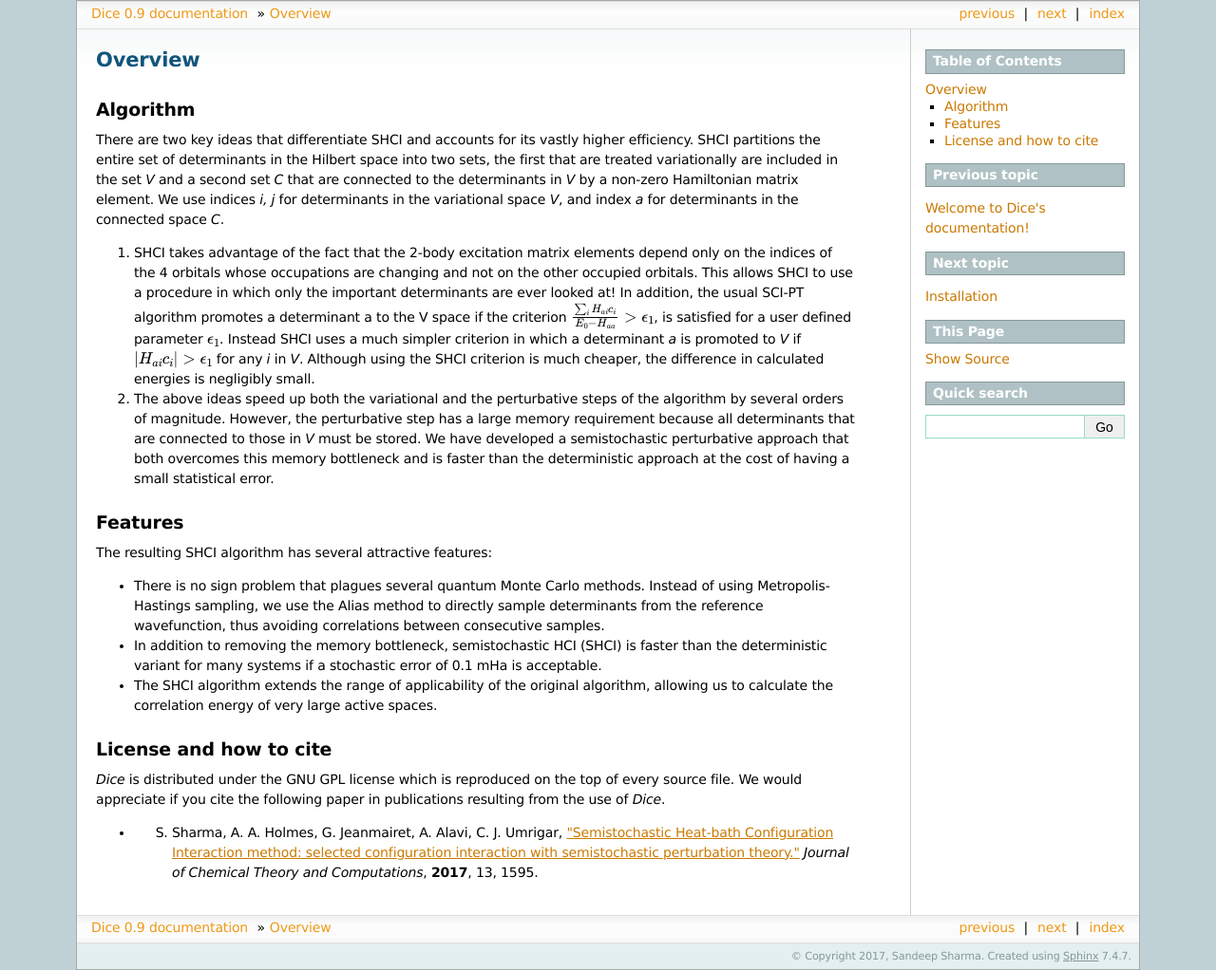
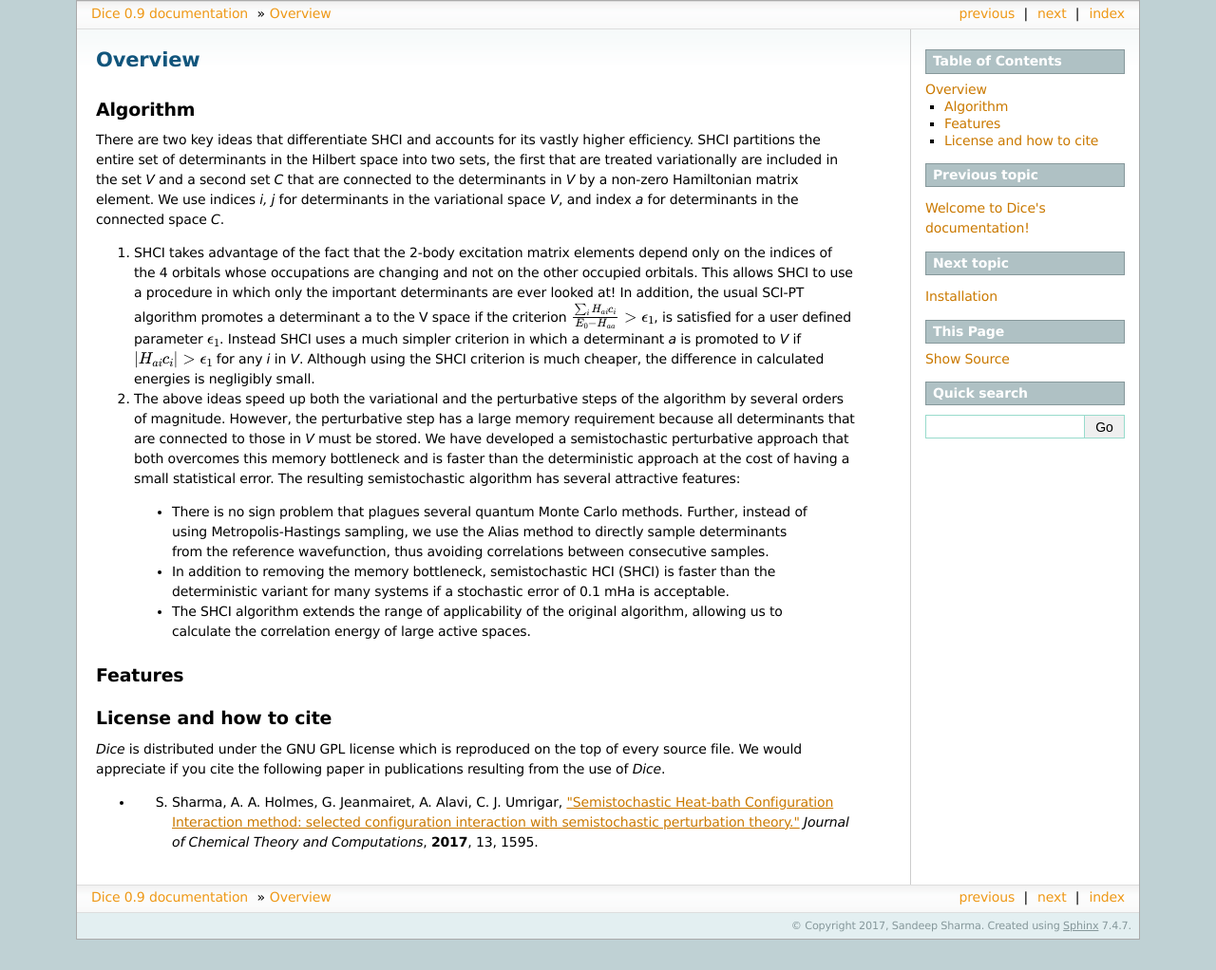
Before and after one commit to sanshar/Dice, a Sphinx documentation site: the page built from docs/overview.rst, in a window 1280 px wide. Shown: the whole page at 95% size. Built offline with Sphinx 7.4.7, drawn with Linux system fonts in a browser that asks for light colours; after the commit the page ends 990 px from its top, so only the background shows below that.

Commit message:
small typos

```diff
--- a/docs/index.rst
+++ b/docs/index.rst
@@ -8,7 +8,7 @@ Welcome to Dice's documentation!
 .. figure::  images/dice.jpg
    :width: 80px
    :align:   left
-*Dice* implements the semistochastic heat bath configuration interaction (SHCI) algorithm for *ab initio* Hamiltonian of a quantum chemical system. Unlike full configuration interaction (FCI), SHCI can be used to treat active spaces containing 30-100 orbitals. SHCI is able to accomplish this by taking advantage of the fact that although the full Hilbert space may be enormous, only a small fraction of the determinants in the space have appreciable coefficients. Compared to other methods in its class SHCI is often not only orders of magnitude faster, it also does not suffer from a serious memory bottleneck that plauges such methods. The resulting algorithm as implemented in Dice allows us to treat large benchmark systems such as the Chromium dimer and Mn-Salen (a challenging bioinorganic cluster) at a cost that is often an order of magnitude faster than either density matrix renormalization group (DMRG) or full configuration interaction quantum Monte Carlo (FCIQMC). Thus if you are interested in performing multireference calculations with active space containing several tens to hundreds of orbitals, SHCI might be an ideal choice for you.
+*Dice* implements the semistochastic heat bath configuration interaction (SHCI) algorithm for *ab initio* Hamiltonian of a quantum chemical system. Unlike full configuration interaction (FCI), SHCI can be used to treat active spaces containing 30-100 orbitals. SHCI is able to accomplish this by taking advantage of the fact that although the full Hilbert space may be enormous, only a small fraction of the determinants in the space have appreciable coefficients. Compared to other methods in its class SHCI is often not only orders of magnitude faster, it also does not suffer from a serious memory bottleneck that plauges such methods. The resulting algorithm as implemented in Dice allows us to treat difficult benchmark systems such as the Chromium dimer and Mn-Salen (a challenging bioinorganic cluster) at a cost that is often an order of magnitude faster than either density matrix renormalization group (DMRG) or full configuration interaction quantum Monte Carlo (FCIQMC). Thus if you are interested in performing multireference calculations with active space containing several tens to hundreds of orbitals, SHCI might be an ideal choice for you.
 
 
 Contents:
--- a/docs/overview.rst
+++ b/docs/overview.rst
@@ -6,17 +6,18 @@ There are two key ideas that differentiate SHCI and accounts for its vastly high
 
 1. SHCI takes advantage of the fact that the 2-body excitation matrix elements depend only on the indices of the 4 orbitals whose occupations are changing and not on the other occupied orbitals. This allows SHCI to use a procedure in which only the important determinants are ever looked at! In addition, the usual SCI-PT algorithm promotes a determinant a to the V space if the criterion :math:`\frac{\sum_i H_{ai} c_i}{E_0 - H_{aa}} > \epsilon_1`, is satisfied for a user defined parameter :math:`\epsilon_1`. Instead SHCI uses a much simpler criterion in which a determinant *a* is promoted to *V* if :math:`|H_{ai}c_i| > \epsilon_1` for any *i* in *V*. Although using the SHCI criterion is much cheaper, the difference in calculated energies is negligibly small.
 
-2. The above ideas speed up both the variational and the perturbative steps of the algorithm by several orders of magnitude. However, the perturbative step has a large memory requirement because all determinants that are connected to those in *V* must be stored. We have developed a semistochastic perturbative approach that both overcomes this memory bottleneck and is faster than the deterministic approach at the cost of having a small statistical error.
+2. The above ideas speed up both the variational and the perturbative steps of the algorithm by several orders of magnitude. However, the perturbative step has a large memory requirement because all determinants that are connected to those in *V* must be stored. We have developed a semistochastic perturbative approach that both overcomes this memory bottleneck and is faster than the deterministic approach at the cost of having a small statistical error. The resulting semistochastic algorithm has several attractive features:
+
+
+ * There is no sign problem that plagues several quantum Monte Carlo methods. Further, instead of using Metropolis-Hastings sampling, we use the Alias method to directly sample determinants from the reference wavefunction, thus avoiding correlations between consecutive samples.
+
+ * In addition to removing the memory bottleneck, semistochastic HCI (SHCI) is faster than the deterministic variant for many systems if a stochastic error of 0.1 mHa is acceptable.
+
+ * The SHCI algorithm extends the range of applicability of the original algorithm, allowing us to calculate the correlation energy of large active spaces.
 
 Features
 --------
-The resulting SHCI algorithm has several attractive features:
 
-* There is no sign problem that plagues several quantum Monte Carlo methods. Instead of using Metropolis-Hastings sampling, we use the Alias method to directly sample determinants from the reference wavefunction, thus avoiding correlations between consecutive samples.
-
-* In addition to removing the memory bottleneck, semistochastic HCI (SHCI) is faster than the deterministic variant for many systems if a stochastic error of 0.1 mHa is acceptable.
-
-* The SHCI algorithm extends the range of applicability of the original algorithm, allowing us to calculate the correlation energy of very large active spaces.
 
 License and how to cite
 -----------------------
```
